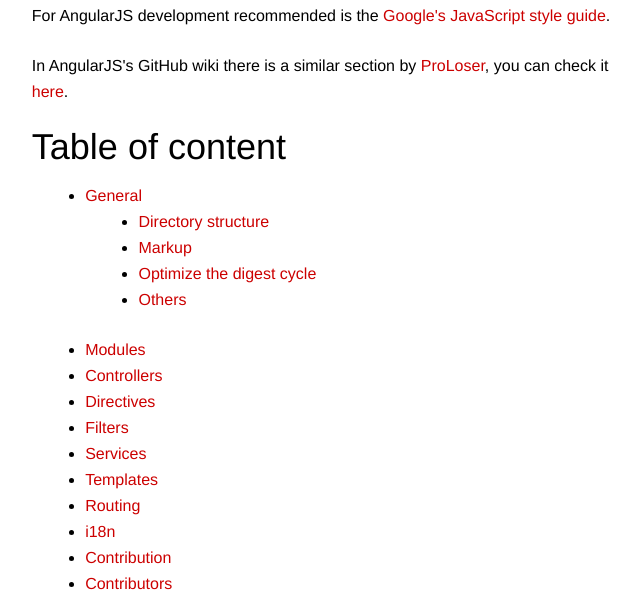
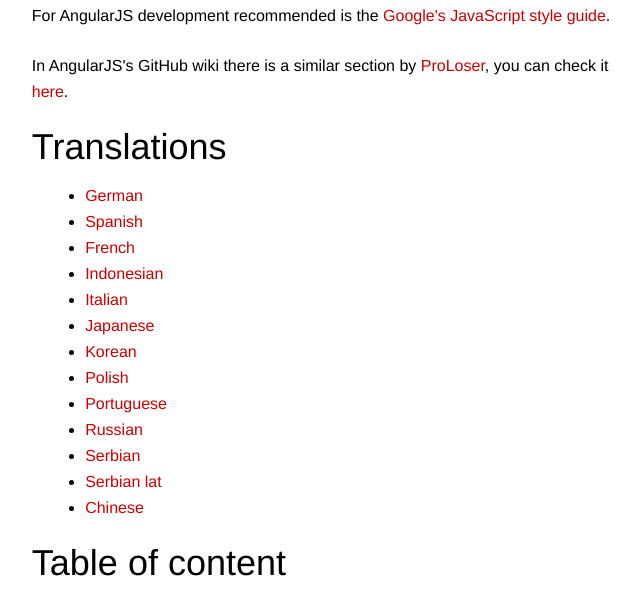
Before and after one commit to mgechev/angularjs-style-guide, a plain HTML site: page index.html in a window 1280 px wide. Shown: the part 1020-1612 px from the top of the page, without its empty margins (392-1032 px from the left). Drawn offline with Linux system fonts and the light colour scheme; a web font is replaced by a local one.

Commit message:
Update index.html

```diff
--- a/index.html
+++ b/index.html
@@ -59,6 +59,22 @@
 </ol>
 <p>For AngularJS development recommended is the <a href="http://google-styleguide.googlecode.com/svn/trunk/javascriptguide.xml">Google&#39;s JavaScript style guide</a>.</p>
 <p>In AngularJS&#39;s GitHub wiki there is a similar section by <a href="https://github.com/ProLoser">ProLoser</a>, you can check it <a href="https://github.com/angular/angular.js/wiki">here</a>.</p>
+<h1 id="translations">Translations</h1>
+<ul class="list">
+<li><a href="https://github.com/mgechev/angularjs-style-guide/blob/master/README-de-de.md">German</a></li>
+<li><a href="https://github.com/mgechev/angularjs-style-guide/blob/master/README-es-es.md">Spanish</a></li>
+<li><a href="https://github.com/mgechev/angularjs-style-guide/blob/master/README-fr-fr.md">French</a></li>
+<li><a href="https://github.com/mgechev/angularjs-style-guide/blob/master/README-id-id.md">Indonesian</a></li>
+<li><a href="https://github.com/mgechev/angularjs-style-guide/blob/master/README-it-it.md">Italian</a></li>
+<li><a href="https://github.com/mgechev/angularjs-style-guide/blob/master/README-ja-jp.md">Japanese</a></li>
+<li><a href="https://github.com/mgechev/angularjs-style-guide/blob/master/README-ko-kr.md">Korean</a></li>
+<li><a href="https://github.com/mgechev/angularjs-style-guide/blob/master/README-pl-pl.md">Polish</a></li>
+<li><a href="https://github.com/mgechev/angularjs-style-guide/blob/master/README-pt-br.md">Portuguese</a></li>
+<li><a href="https://github.com/mgechev/angularjs-style-guide/blob/master/README-ru-ru.md">Russian</a></li>
+<li><a href="https://github.com/mgechev/angularjs-style-guide/blob/master/README-sr.md">Serbian</a></li>
+<li><a href="https://github.com/mgechev/angularjs-style-guide/blob/master/README-sr-lat.md">Serbian lat</a></li>
+<li><a href="https://github.com/mgechev/angularjs-style-guide/blob/master/README-zh-cn.md">Chinese</a></li>
+</ul>
 <h1 id="table-of-content">Table of content</h1>
 <ul class="list">
 <li><a href="#general">General</a><ul class="list">
@@ -649,6 +665,7 @@
     </div>
     <div id="sidebar"><ul class="nav nav-list">
     <li><a href="#introduction" class="heading heading-1">Introduction</a></li>
+    <li><a href="#translations" class="heading heading-1">Translations</a></li>
     <li><a href="#table-of-content" class="heading heading-1">Table of content</a></li>
     <li><a href="#general" class="heading heading-1">General</a></li>
     <li><a href="#directory-structure" class="heading heading-2">Directory structure</a></li>
```
